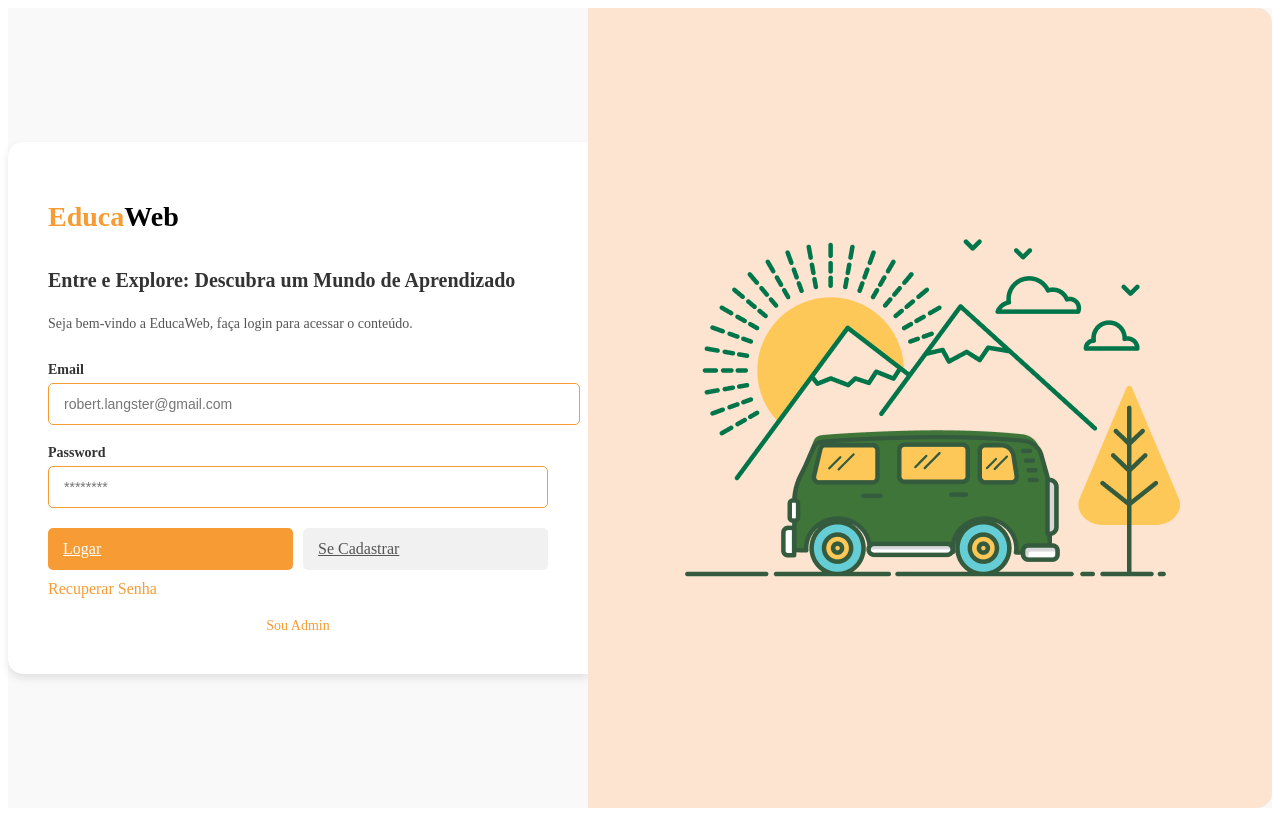
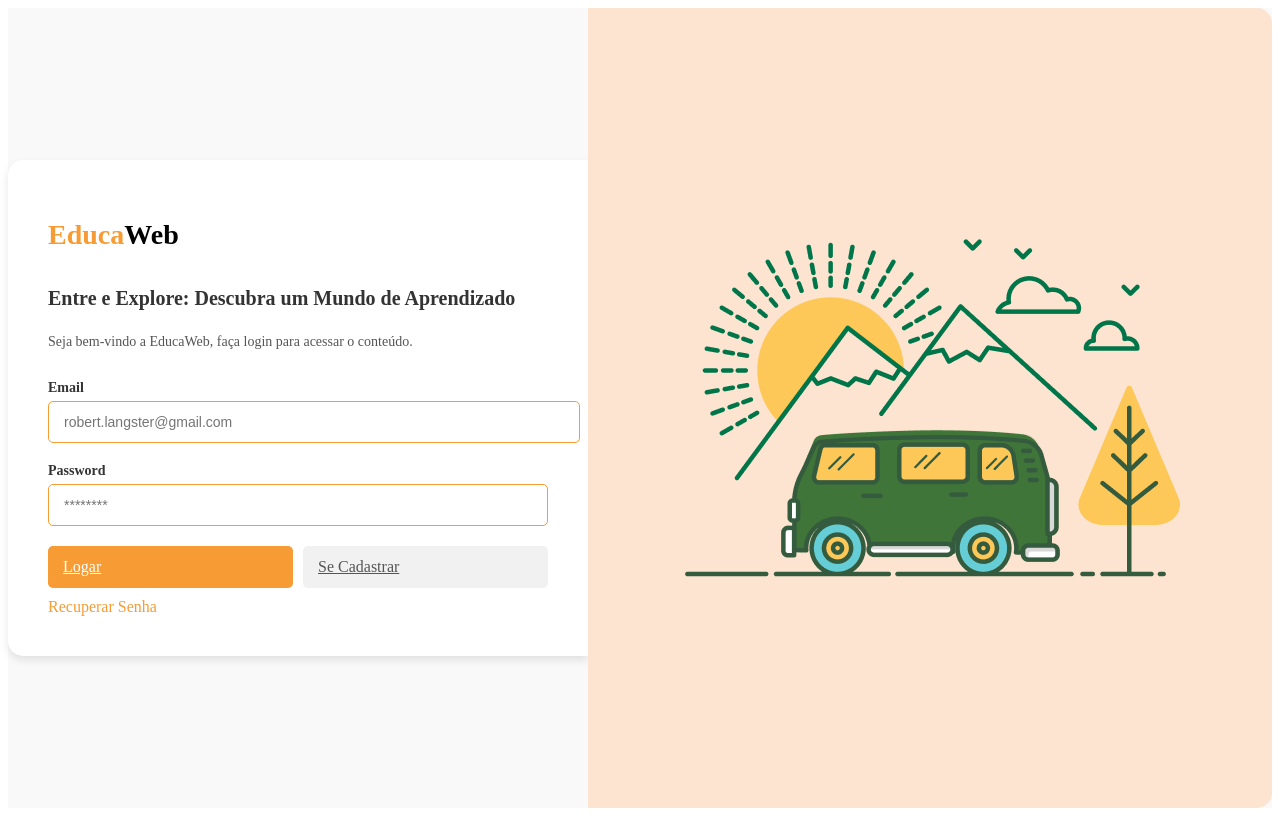
Before and after one commit to lulmaia/EducaWeb, a React (Vite) app: page /login in a window 1280 px wide. Built offline with nearby package versions, Linux system fonts and the light colour scheme; the HTML template or start-up script is replaced by a standard one.

Commit message:
feat: retirando sou admin do login

```diff
--- a/src/pages/Login.tsx
+++ b/src/pages/Login.tsx
@@ -55,10 +55,6 @@ const Login: React.FC = () => {
             Recuperar Senha
           </Link>
         </form>
-        <Link to="/loginadm" className="admin-link">
-        Sou Admin
-        </Link>
-
       </div>
       <div className="login-image-container">
         <img src="public/image/day66travel.png" alt="Van illustration" className="login-image" />
```
